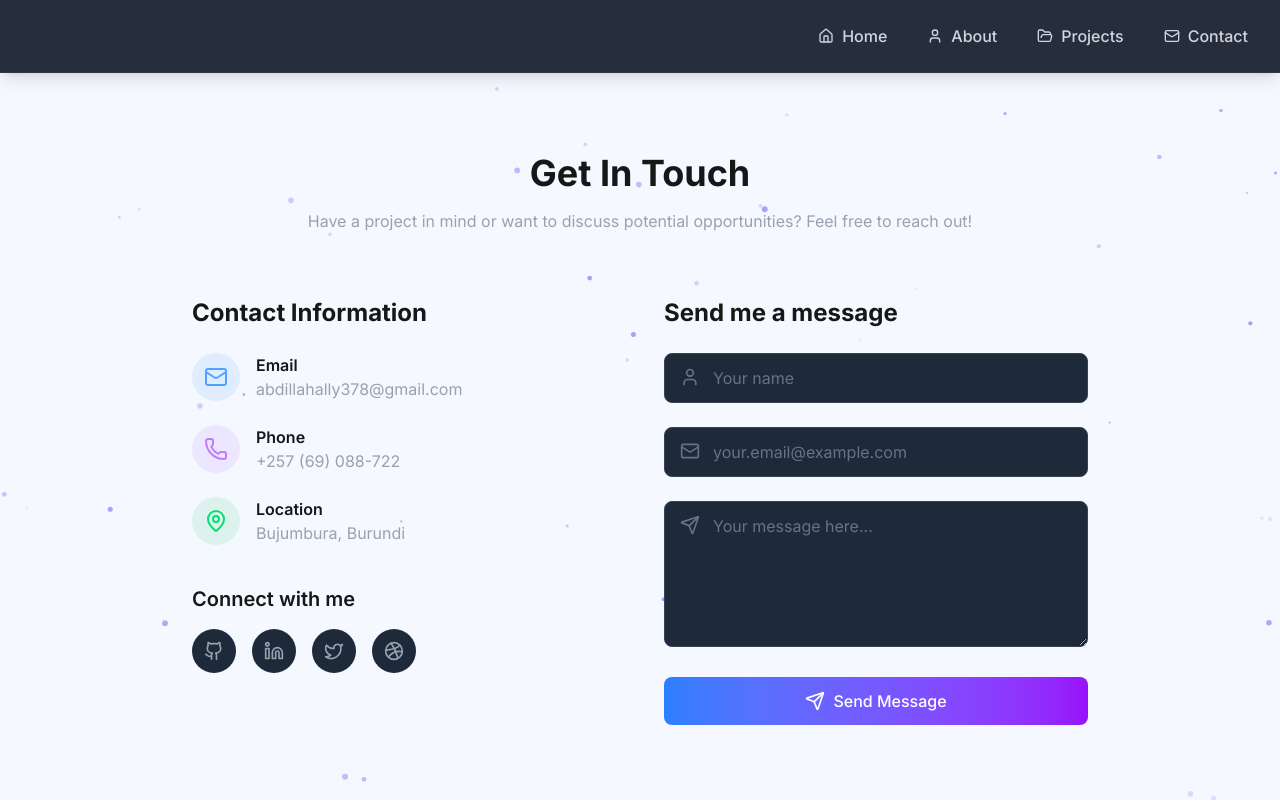
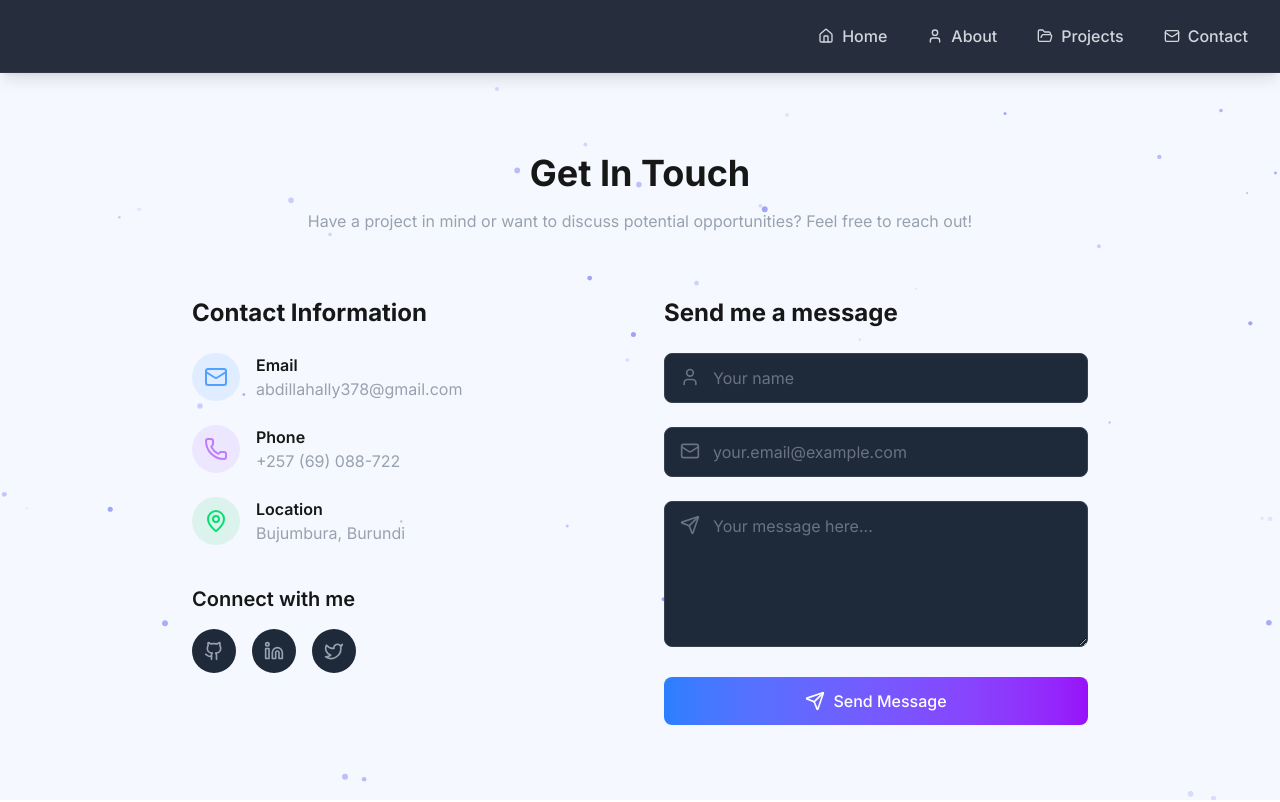
Before and after one commit to abdillah14/my-porfolio, a Next.js app: page /contact in a window 1280 px wide. Shown: the top 802 px of the page. Built offline with nearby package versions, Linux system fonts and the light colour scheme.

Commit message:
new chanes

```diff
--- a/src/app/contact/page.tsx
+++ b/src/app/contact/page.tsx
@@ -99,10 +99,10 @@ export default function ContactPage() {
               <h3 className="text-xl font-semibold mb-4">Connect with me</h3>
               <div className="flex space-x-4">
                 {[
-                  { icon: Github, href: '#', hover: 'hover:text-gray-300' },
+                  { icon: Github, href: 'https://github.com/abdillah14', hover: 'hover:text-gray-300' },
                   { icon: Linkedin, href: '#', hover: 'hover:text-blue-500' },
-                  { icon: Twitter, href: '#', hover: 'hover:text-blue-400' },
-                  { icon: Dribbble, href: '#', hover: 'hover:text-pink-500' },
+                  { icon: Twitter, href: 'https://x.com/Abdillahally10', hover: 'hover:text-blue-400' },
+                  // { icon: Dribbble, href: '#', hover: 'hover:text-pink-500' },
                 ].map(({ icon: Icon, href, hover }, i) => (
                   <a
                     key={i}
--- a/src/components/Hero.tsx
+++ b/src/components/Hero.tsx
@@ -1,6 +1,6 @@
 // components/Hero.tsx
 import Link from 'next/link';
-import { ArrowRight, Download, Github, Linkedin, Mail, Code, Sparkles, MousePointer } from 'lucide-react';
+import { ArrowRight, Download, Github, Linkedin, Mail, Code, Sparkles, MousePointer,Twitter } from 'lucide-react';
 
 const Hero = () => {
   return (
@@ -91,7 +91,12 @@ const Hero = () => {
                 rel="noopener noreferrer"
               >
                 <Linkedin className="w-5 h-5 text-blue-400 group-hover:text-blue-300" />
-              </a>
+                          </a>
+                          <a href="https://x.com/Abdillahally10" className="group p-2 bg-gray-800/30 rounded-lg hover:bg-gray-700/50 transition-all duration-200"
+                target="_blank"
+                              rel="noopener noreferrer">
+                              <Twitter className="w-5 h-5 text-blue-400 group-hover:text-blue-300" />
+                </a>
             </div>
           </div>
         </div>
```
